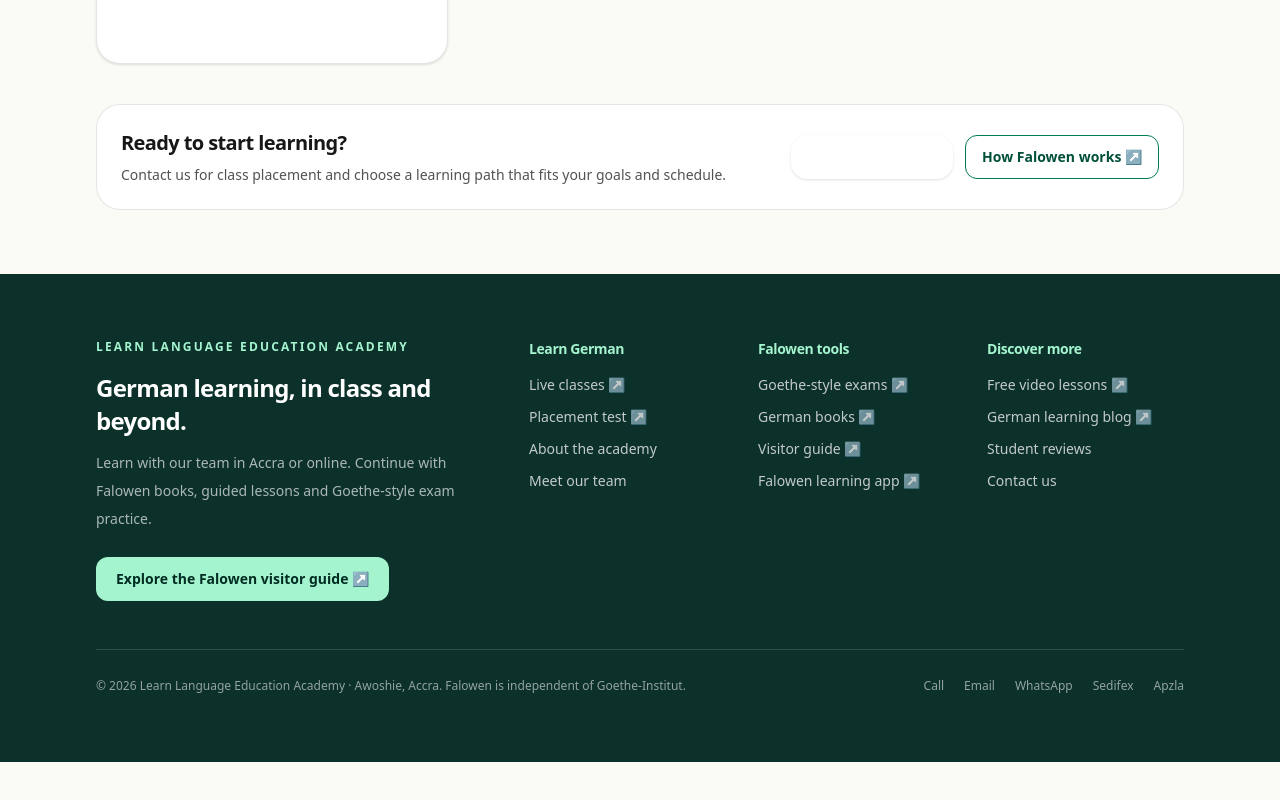
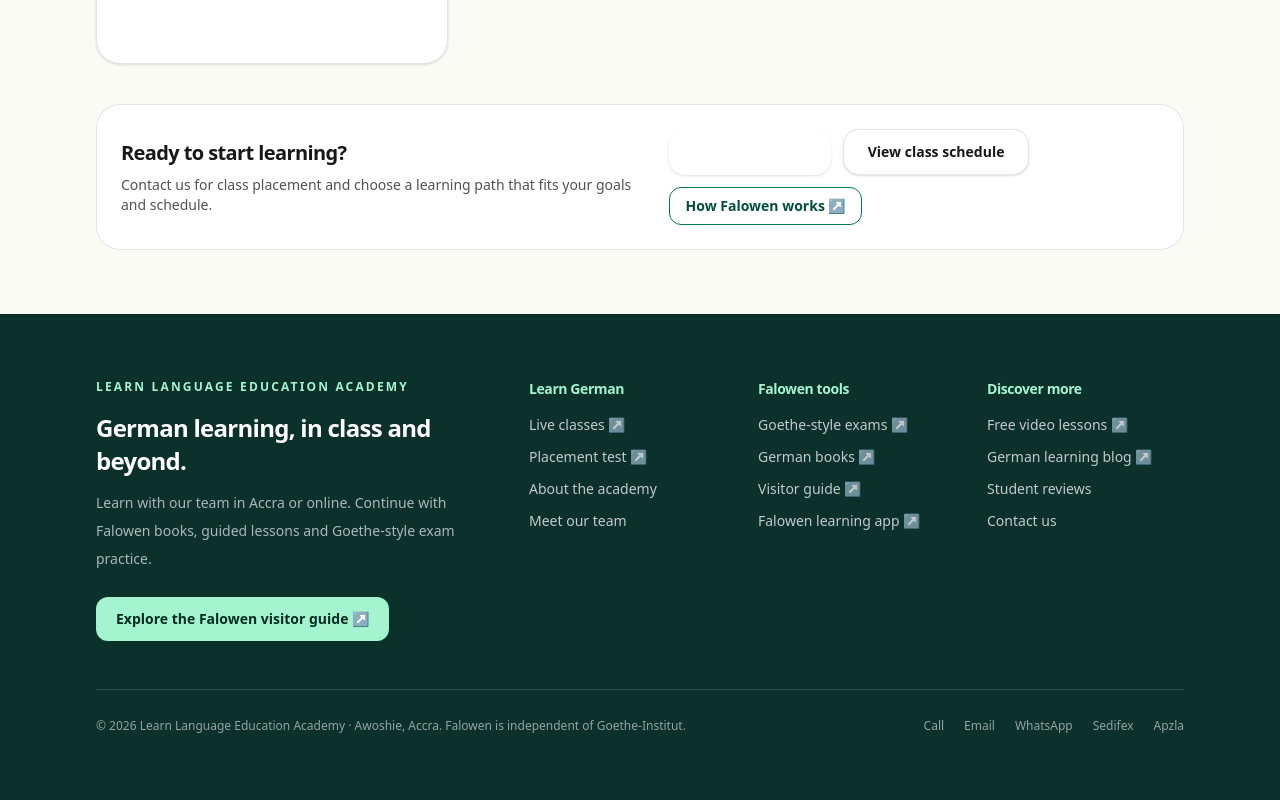
Before and after one commit to learngermanghana/learngermanghana-site, a Next.js app: page /tutors in a window 1280 px wide. Shown: the part 1937-2737 px from the top of the page. Before the commit the page ends 2699 px from the top, so only its background shows below. Built offline with nearby package versions, Linux system fonts and the light colour scheme.

Commit message:
Preserve class schedule alongside new Falowen visitor guide on team page

```diff
--- a/src/app/tutors/page.tsx
+++ b/src/app/tutors/page.tsx
@@ -102,6 +102,7 @@ export default function TutorsPage() {
           </div>
           <div className="mt-4 flex flex-wrap gap-3 sm:mt-0">
             <Button href="/contact">Talk to the team</Button>
+            <Button href="/schedule" variant="outline">View class schedule</Button>
             <a href={LINKS.visitorGuide} target="_blank" rel="noopener noreferrer" className="inline-flex items-center justify-center rounded-xl border border-emerald-700 px-4 py-2 text-sm font-semibold text-emerald-900 transition hover:bg-emerald-50">
               How Falowen works ↗
             </a>
```
